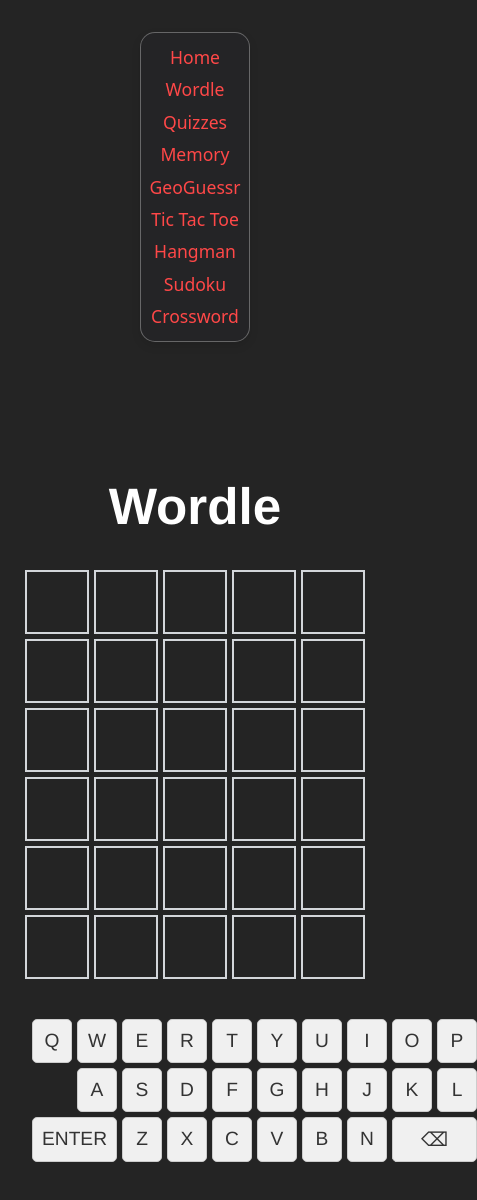
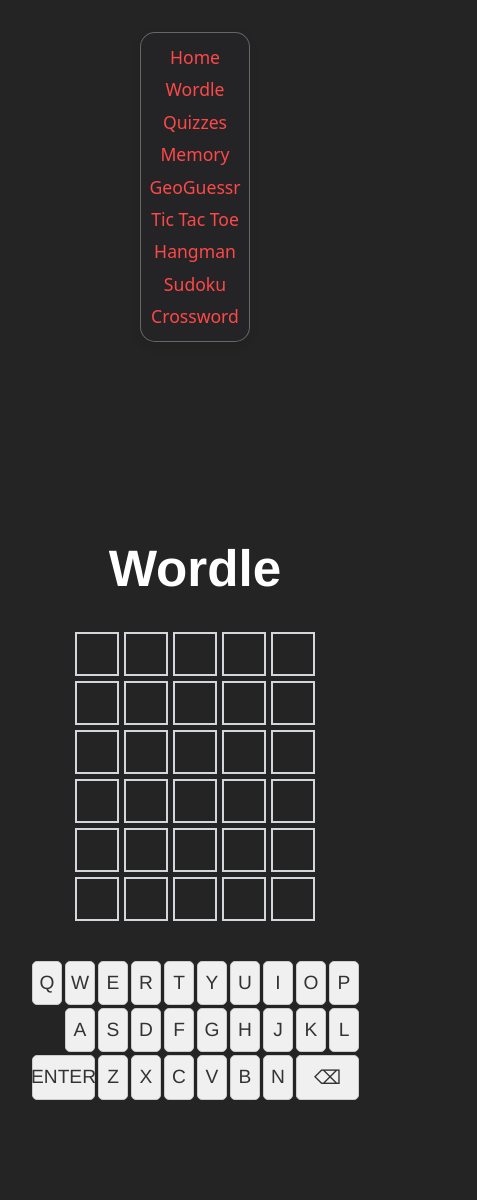
Before and after one commit to zwjc/wordle, a React (Vite) app: page /wordle in a window 390 px wide. Shown: the top 1200 px of the page, 477 px wide, since content can reach past the window. Built offline with nearby package versions, Linux system fonts and the light colour scheme.

Commit message:
feat: mobile optimisation

```diff
--- a/src/pages/Crossword.css
+++ b/src/pages/Crossword.css
@@ -18,6 +18,26 @@
   grid-template-rows: repeat(5, 50px);
   border: 2px solid #333;
   margin-bottom: 20px;
+}
+
+@media (max-width: 768px) {
+  .crossword-grid {
+    grid-template-columns: repeat(5, 45px);
+    grid-template-rows: repeat(5, 45px);
+  }
+  .crossword-cell input {
+    font-size: 1.3rem;
+  }
+}
+
+@media (max-width: 480px) {
+  .crossword-grid {
+    grid-template-columns: repeat(5, 40px);
+    grid-template-rows: repeat(5, 40px);
+  }
+  .crossword-cell input {
+    font-size: 1.2rem;
+  }
 }
 
 .crossword-row {
@@ -67,6 +87,13 @@
   margin-bottom: 20px;
 }
 
+@media (max-width: 768px) {
+  .clues {
+    flex-direction: column;
+    align-items: center;
+  }
+}
+
 .clues h2 {
   margin-top: 0;
 }
--- a/src/pages/Hangman.css
+++ b/src/pages/Hangman.css
@@ -16,6 +16,20 @@
   width: 200px;
   height: 250px;
   margin-bottom: 20px;
+}
+
+@media (max-width: 768px) {
+  .hangman-drawing {
+    width: 180px;
+    height: 220px;
+  }
+}
+
+@media (max-width: 480px) {
+  .hangman-drawing {
+    width: 150px;
+    height: 200px;
+  }
 }
 
 .scaffold {
@@ -98,11 +112,47 @@
   margin-bottom: 20px;
 }
 
+@media (max-width: 768px) {
+  .word-to-show {
+    font-size: 1.8rem;
+    letter-spacing: 0.4rem;
+  }
+}
+
+@media (max-width: 480px) {
+  .word-to-show {
+    font-size: 1.5rem;
+    letter-spacing: 0.3rem;
+  }
+}
+
 .keyboard {
   display: grid;
   grid-template-columns: repeat(auto-fit, minmax(40px, 1fr));
   gap: 5px;
   max-width: 500px;
+}
+
+@media (max-width: 768px) {
+  .keyboard {
+    grid-template-columns: repeat(auto-fit, minmax(35px, 1fr));
+    gap: 4px;
+  }
+  .keyboard button {
+    font-size: 1.1rem;
+    padding: 9px;
+  }
+}
+
+@media (max-width: 480px) {
+  .keyboard {
+    grid-template-columns: repeat(auto-fit, minmax(30px, 1fr));
+    gap: 3px;
+  }
+  .keyboard button {
+    font-size: 1rem;
+    padding: 8px;
+  }
 }
 
 .keyboard button {
--- a/src/pages/Memory.css
+++ b/src/pages/Memory.css
@@ -9,6 +9,36 @@
   display: grid;
   grid-template-columns: repeat(4, 100px);
   grid-gap: 10px;
+}
+
+@media (max-width: 768px) {
+  .card-grid {
+    grid-template-columns: repeat(4, 80px);
+    grid-gap: 8px;
+  }
+  .card {
+    width: 80px;
+    height: 80px;
+  }
+  .card-front,
+  .card-back {
+    font-size: 1.8rem;
+  }
+}
+
+@media (max-width: 480px) {
+  .card-grid {
+    grid-template-columns: repeat(4, 70px);
+    grid-gap: 5px;
+  }
+  .card {
+    width: 70px;
+    height: 70px;
+  }
+  .card-front,
+  .card-back {
+    font-size: 1.5rem;
+  }
 }
 
 .card {
--- a/src/pages/Sudoku.css
+++ b/src/pages/Sudoku.css
@@ -20,13 +20,33 @@
   height: 450px;
 }
 
+@media (max-width: 768px) {
+  .sudoku-board {
+    width: 80vw;
+    height: 80vw;
+  }
+  .sudoku-cell {
+    font-size: 1.2rem;
+  }
+}
+
+@media (max-width: 480px) {
+  .sudoku-board {
+    width: 90vw;
+    height: 90vw;
+  }
+  .sudoku-cell {
+    font-size: 1rem;
+  }
+}
+
 .sudoku-row {
   display: contents;
 }
 
 .sudoku-cell {
-  width: 50px;
-  height: 50px;
+  width: 100%;
+  height: 100%;
   border: 1px solid #ccc;
   display: flex;
   align-items: center;
--- a/src/pages/TicTacToe.css
+++ b/src/pages/TicTacToe.css
@@ -21,6 +21,30 @@
   border: 2px solid #333;
 }
 
+@media (max-width: 768px) {
+  .board {
+    grid-template-columns: repeat(3, 80px);
+    grid-template-rows: repeat(3, 80px);
+  }
+  .square {
+    width: 80px;
+    height: 80px;
+    font-size: 2.5rem;
+  }
+}
+
+@media (max-width: 480px) {
+  .board {
+    grid-template-columns: repeat(3, 60px);
+    grid-template-rows: repeat(3, 60px);
+  }
+  .square {
+    width: 60px;
+    height: 60px;
+    font-size: 2rem;
+  }
+}
+
 .square {
   width: 100px;
   height: 100px;
@@ -37,3 +61,16 @@
 .game-info {
   margin-left: 20px;
 }
+
+@media (max-width: 768px) {
+  .game {
+    flex-direction: column;
+  }
+  .game-board {
+    margin-right: 0;
+    margin-bottom: 20px;
+  }
+  .game-info {
+    margin-left: 0;
+  }
+}
--- a/src/pages/Wordle.css
+++ b/src/pages/Wordle.css
@@ -39,6 +39,22 @@
   color: black;
 }
 
+@media (max-width: 768px) {
+  .tile {
+    width: 50px;
+    height: 50px;
+    font-size: 1.5rem;
+  }
+}
+
+@media (max-width: 480px) {
+  .tile {
+    width: 40px;
+    height: 40px;
+    font-size: 1.2rem;
+  }
+}
+
 .tile.correct {
   background-color: #6aaa64;
   color: white;
@@ -66,6 +82,28 @@
   gap: 8px 6px;
   max-width: 530px;
   margin: 20px auto 0;
+}
+
+@media (max-width: 768px) {
+  .keyboard {
+    grid-template-columns: repeat(10, minmax(35px, 1fr));
+    grid-auto-rows: 50px;
+    gap: 6px 4px;
+  }
+  .key {
+    font-size: 13px;
+  }
+}
+
+@media (max-width: 480px) {
+  .keyboard {
+    grid-template-columns: repeat(10, minmax(28px, 1fr));
+    grid-auto-rows: 40px;
+    gap: 4px 2px;
+  }
+  .key {
+    font-size: 11px;
+  }
 }
 
 .key {
```
